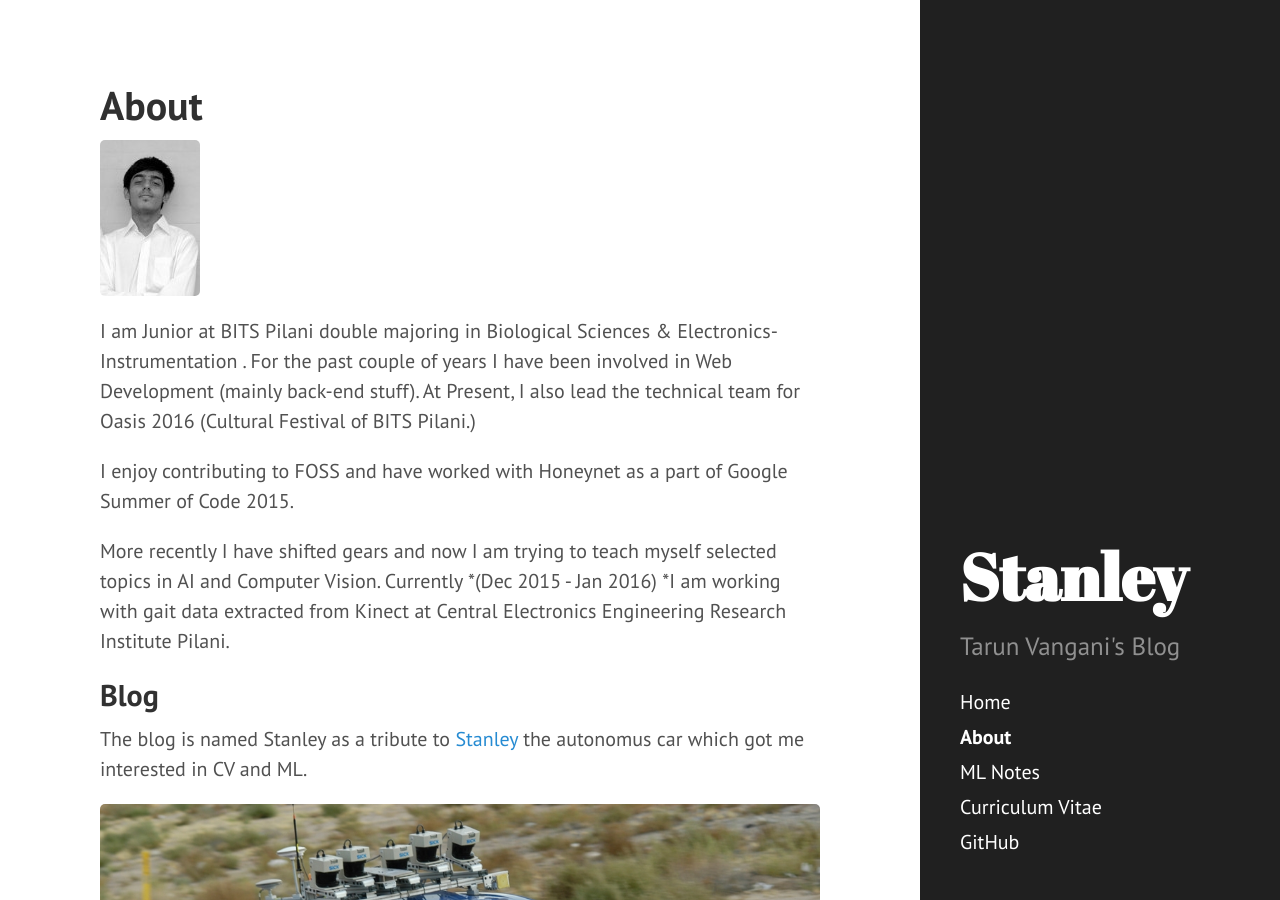
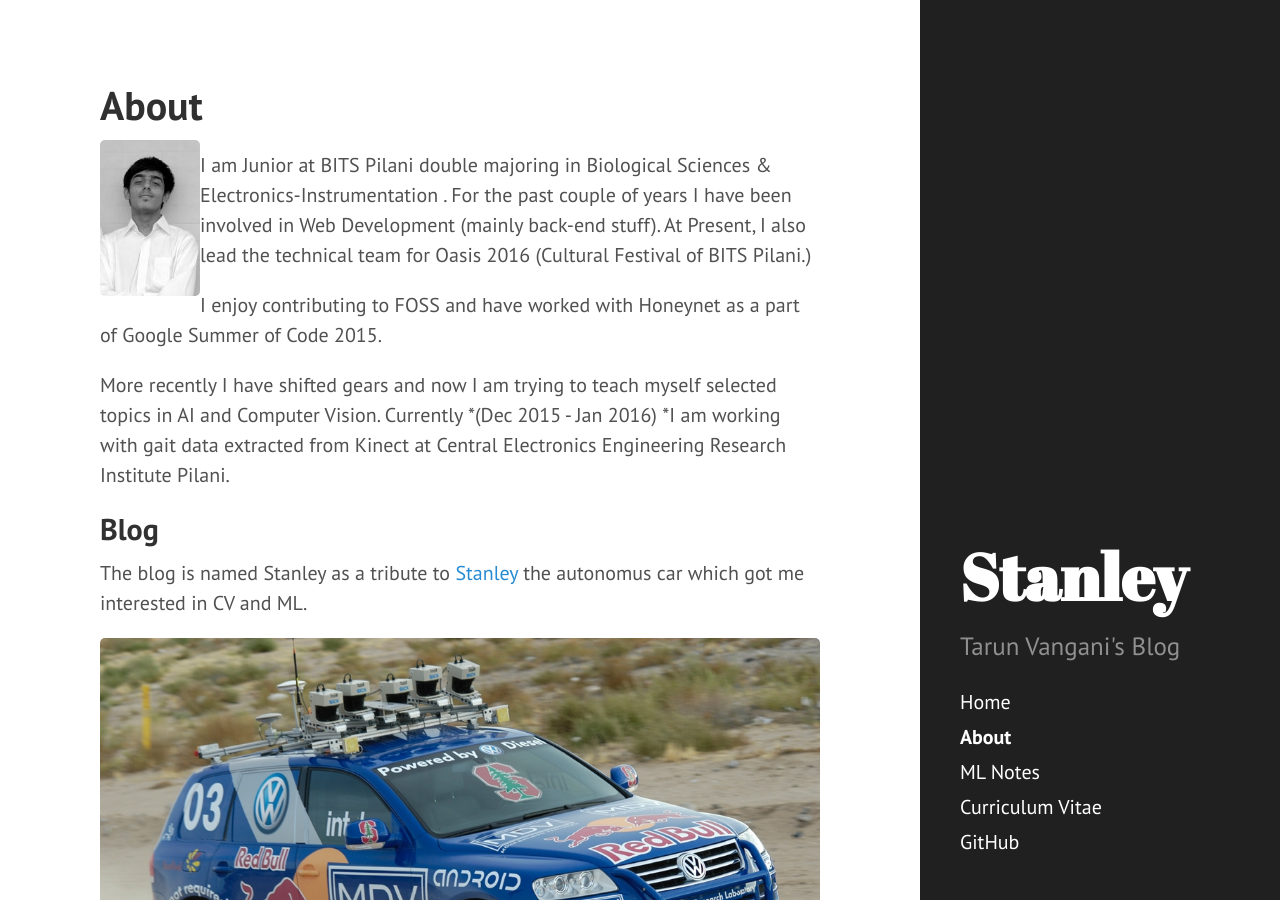
Before and after one commit to reachtarunhere/reachtarunhere.github.io, a Jekyll site: the page built from about.md, in a window 1280 px wide and 900 px high. Built offline with Jekyll 4.4.1, drawn with Linux system fonts in a browser that asks for light colours; Markdown is read by kramdown in place of the engine named in the settings.

Commit message:
wrapped text

```diff
--- a/about.md
+++ b/about.md
@@ -2,8 +2,7 @@
 layout: page
 title: About
 ---
-
-![Stanley]({{ site.url }}/public/img/profile.jpg)
+<img style="float: left;" src="{{ site.url }}/public/img/profile.jpg">
 
 I am Junior at BITS Pilani double majoring in Biological Sciences & Electronics-Instrumentation . For the past couple of years I have been involved in Web Development (mainly back-end stuff). At Present, I also lead the technical team for Oasis 2016 (Cultural Festival of BITS Pilani.)
 
```
